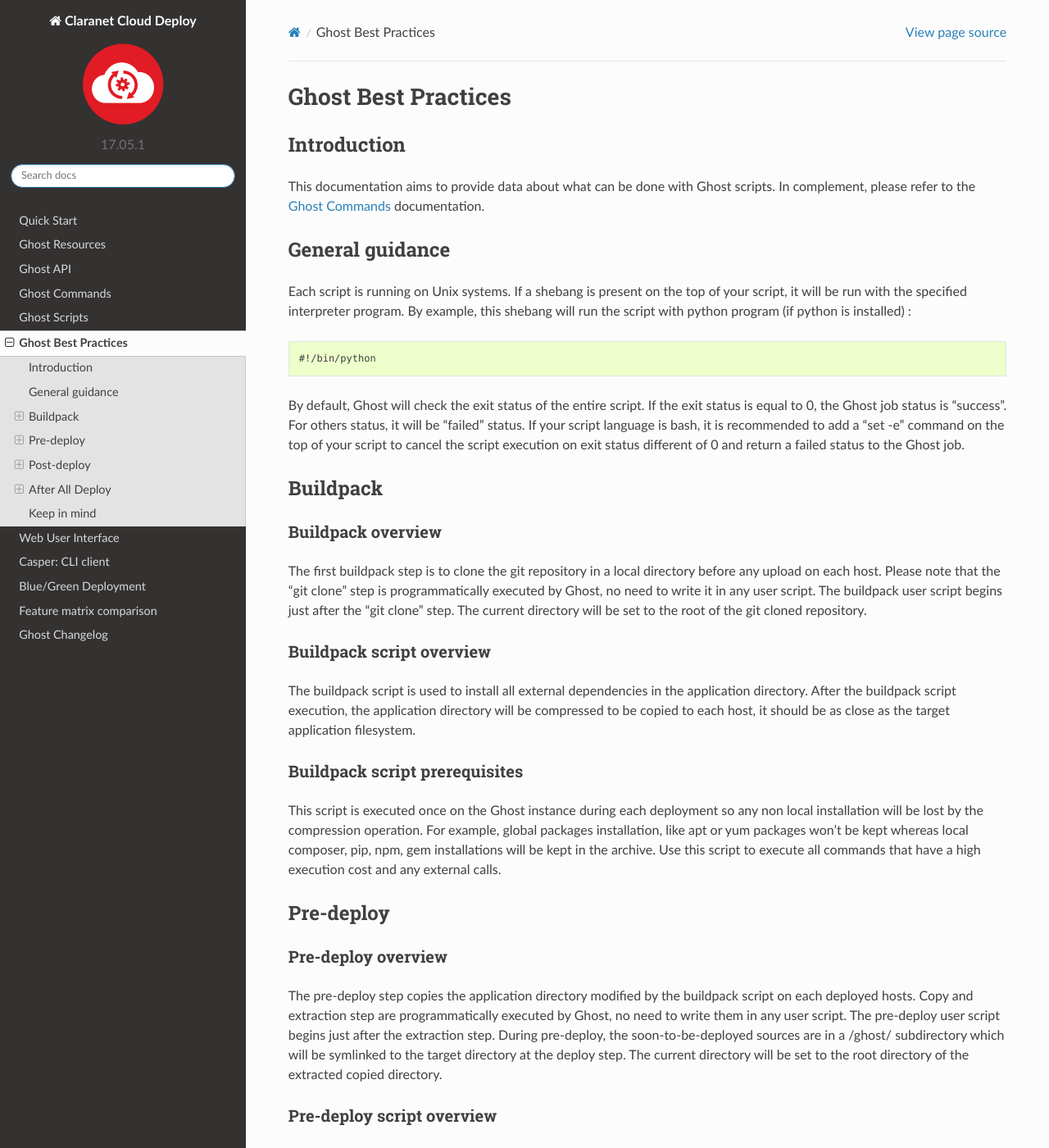
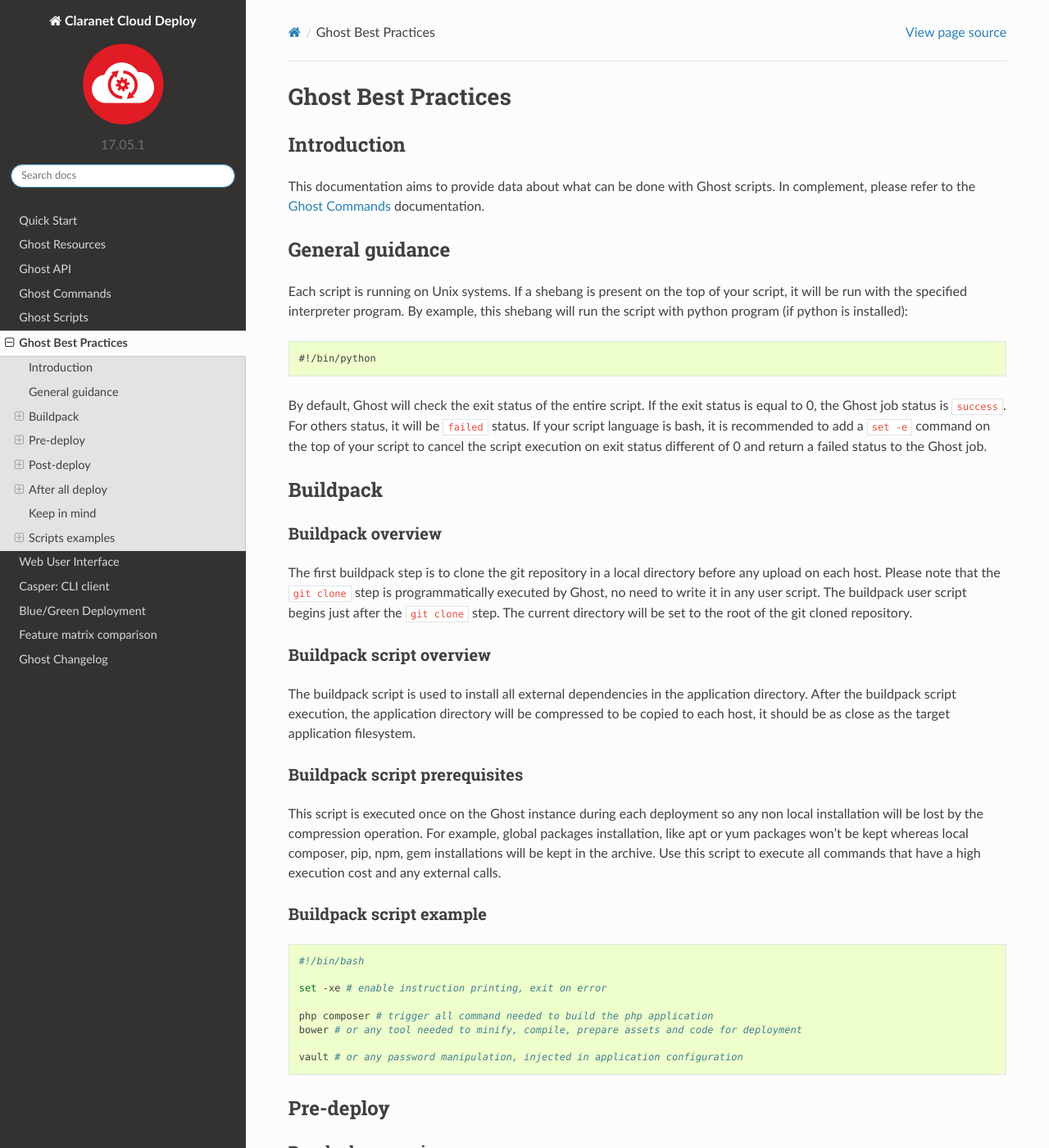
Before and after one commit to claranet/cloud-deploy-docs, a Sphinx documentation site: the page built from source/rst/bestpractices.rst, in a window 1280 px wide and 1400 px high. Shown: the whole window at 82% size. Built offline with Sphinx 7.4.7 and the Read the Docs theme 2.0.0, drawn with Linux system fonts in a browser that asks for light colours; some of the changed text lies outside the part shown.

Commit message:
GHOST-337: Some more script example in `bestpractices` page

```diff
--- a/source/rst/bestpractices.rst
+++ b/source/rst/bestpractices.rst
@@ -18,14 +18,14 @@
 ----------------
 
 Each script is running on Unix systems. If a shebang is present on the top of your script, it will be run with the specified interpreter program.
-By example, this shebang will run the script with python program (if python is installed) :
+By example, this shebang will run the script with python program (if python is installed):
 
 .. code-block:: none
 
   #!/bin/python
 
-By default, Ghost will check the exit status of the entire script. If the exit status is equal to 0, the Ghost job status is "success". For others status, it will be "failed" status.
-If your script language is bash, it is recommended to add a "set -e" command on the top of your script to cancel the script execution on exit status different of 0 and return a failed status to the Ghost job.
+By default, Ghost will check the exit status of the entire script. If the exit status is equal to 0, the Ghost job status is ``success``. For others status, it will be ``failed`` status.
+If your script language is bash, it is recommended to add a ``set -e`` command on the top of your script to cancel the script execution on exit status different of 0 and return a failed status to the Ghost job.
 
 Buildpack
 ---------
@@ -34,8 +34,8 @@
 ******************
 
 The first buildpack step is to clone the git repository in a local directory before any upload on each host.
-Please note that the "git clone" step is programmatically executed by Ghost, no need to write it in any user script.
-The buildpack user script begins just after the "git clone" step.
+Please note that the ``git clone`` step is programmatically executed by Ghost, no need to write it in any user script.
+The buildpack user script begins just after the ``git clone`` step.
 The current directory will be set to the root of the git cloned repository.
 
 Buildpack script overview
@@ -50,6 +50,21 @@
 This script is executed once on the Ghost instance during each deployment so any non local installation will be lost by the compression operation.
 For example, global packages installation, like apt or yum packages won't be kept whereas local composer, pip, npm, gem installations will be kept in the archive.
 Use this script to execute all commands that have a high execution cost and any external calls.
+
+Buildpack script example
+************************
+
+.. code-block:: sh
+
+  #!/bin/bash
+
+  set -xe # enable instruction printing, exit on error
+
+  php composer # trigger all command needed to build the php application
+  bower # or any tool needed to minify, compile, prepare assets and code for deployment
+
+  vault # or any password manipulation, injected in application configuration
+
 
 Pre-deploy
 ----------
@@ -71,13 +86,24 @@
 During the pre-deploy script execution, the previous code is still operational, the soon-to-be-deployed sources are in another directory.
 After the pre-deploy script execution, the target symlink is changed to point to the new copy directory, the new sources are ready to run.
 
-Pre-Deploy script prerequisites
-*******************************
+Pre-deploy requirements
+***********************
 
-This script must not depend on external resources :
- - no internet call
- - no package install (apt-get, npm, pip, yum, gem, composer)
- - no downloads except from AWS S3
+.. warning:: This script must not depend on external resources: no internet call, no package install, (apt-get, npm, pip, yum, gem, composer), no downloads except from AWS S3
+
+Pre-deploy script example
+*************************
+
+.. code-block:: sh
+
+  #!/bin/bash
+
+  set -xe # enable instruction printing, exit on error
+
+  # clear cache
+  # update queues
+  # prepare to stop the current running application or service
+
 
 Post-deploy
 -----------
@@ -96,15 +122,23 @@
 Most scripts consist in service reloading/restarting.
 The post-deploy execution working directory is the Ghost application target directory.
 
-Post-Deploy Requirements
+Post-deploy requirements
 ************************
 
-This script must not depend on external resources :
- - no internet call
- - no package install (apt-get, npm, pip, yum, gem, composer)
- - no downloads except from AWS S3
+.. warning:: This script must not depend on external resources: no internet call, no package install, (apt-get, npm, pip, yum, gem, composer), no downloads except from AWS S3
 
-After All Deploy
+Post-deploy script example
+**************************
+
+.. code-block:: sh
+
+  #!/bin/bash
+
+  set -xe # enable instruction printing, exit on error
+
+  server xxx-xxx reload # Reload/restart of service
+
+After all deploy
 ----------------
 
 After all deploy overview
@@ -123,9 +157,40 @@
 
 No data will be sent to your application instances at this step.
 
+After all deploy script example
+*******************************
+
+.. code-block:: sh
+
+  #!/bin/bash
+
+  set -xe # enable instruction printing, exit on error
+
+  # Deployment notification (NewRelic ?)
+  # Load Balancer or external dependency notification
+  # Database schema update
+
+
 Keep in mind
 ------------
 
-When autoscaling up, starting instances will only execute pre and post-deploy scripts.
-Buildpack user script with costlier commands and external calls is only executed once on the Ghost instance to reduce risks of inconsistency between host deployments and permit faster new instance bootstrapping on autoscale up.
+When the AutoScalingGroup scales up, starting instances will only execute pre and post-deploy scripts.
+BuildPack user script with costlier commands and external calls is only executed once on the Ghost instance to reduce risks of inconsistency between host deployments and permit faster new instance bootstrapping on autoscale up.
 As external networking could be restricted or unavailable on deployed hosts, it is strongly advised against to use external network to install of download during pre-deploy or post-deploy user scripts.
+
+Scripts examples
+----------------
+
+Bash/Shell
+**********
+
+.. code-block:: sh
+
+  #!/bin/bash
+
+  set -x # enable instruction printing, useful for debugging
+  set -e # enable exit on error
+
+  ./code # script or code to execute
+  my_command || exit 1 # to make sure to exit and stop the script if `my_command` fails
+  my_command || echo "ok" # to continue the script even if `my_command` fails. Warning: not compatible with `set -e`
```
